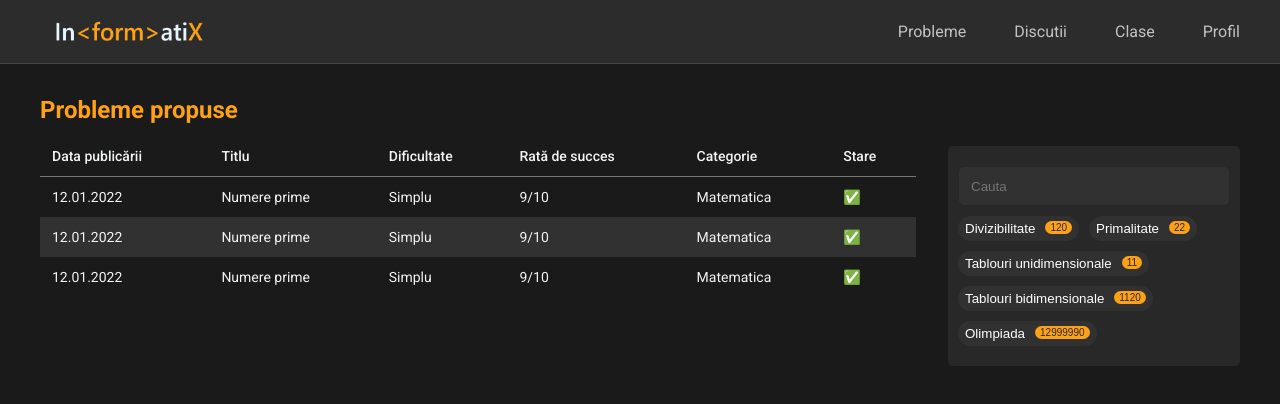
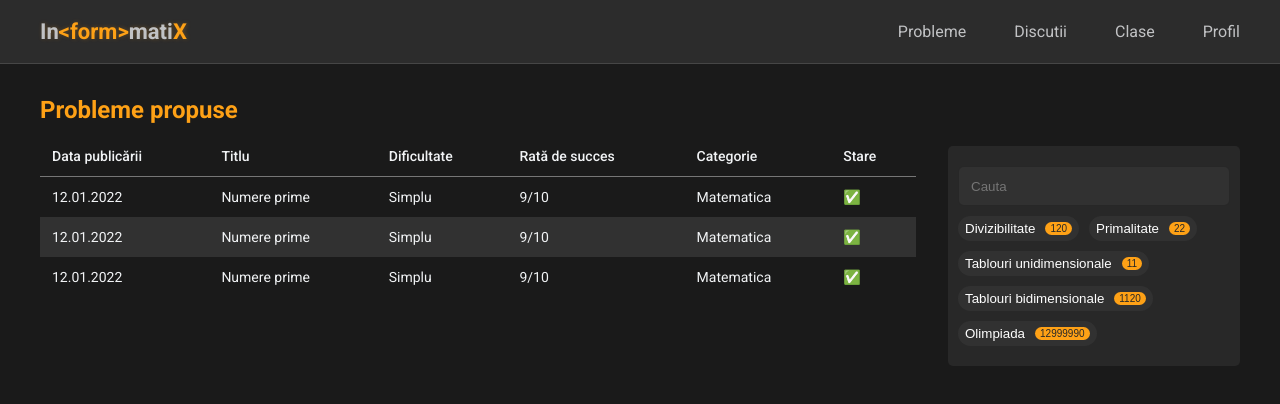
Before and after one commit to sandu-motelica/Informatix, a plain HTML site: page pages/problems.html in a window 1280 px wide. Shown: the top 404 px of the page. Drawn offline with Linux system fonts and the light colour scheme.

Commit message:
logo change

```diff
--- a/assets/styles/header.css
+++ b/assets/styles/header.css
@@ -16,9 +16,22 @@
   align-items: center;
 }
 
-.logo {
-  height: 100%;
-  object-fit: cover;
+.logo,
+.logo:link,
+.logo:visited {
+  font-size: 2.2rem;
+  font-weight: 700;
+  text-shadow: rgb(254, 161, 22, 0.25) 1px 0 4px;
+}
+
+.logo:hover,
+.logo:active {
+  text-shadow: rgb(254, 161, 22, 0.5) 1px 0 6px;
+  color: #d9dbdd;
+}
+
+.logo-color {
+  color: var(--secondary-color);
 }
 
 .nav-list {
--- a/assets/styles/main.css
+++ b/assets/styles/main.css
@@ -5,8 +5,8 @@
   --secondary-color: #fea116;
   --error-color: red;
   --dark-color: #1a1a1a;
-  --dark-color-2:#313131;
-  --dark-color-3:#282828;
+  --dark-color-2: #313131;
+  --dark-color-3: #282828;
   /* font colors */
   --light-color: #f1f3f5;
   --semilight-color: #c1c2c4;
--- a/assets/styles/problems.css
+++ b/assets/styles/problems.css
@@ -47,6 +47,7 @@
 
 .problems__tags-wrapper > button {
   display: flex;
+  align-items: center;
   background-color: var(--dark-color-2);
   color: var(--white-color);
   border: none;
--- a/pages/problems.html
+++ b/pages/problems.html
@@ -15,11 +15,19 @@
   <body>
     <header class="header">
       <div class="container header-main">
-        <img
+        <!-- <img
           class="logo"
           src="../assets/images/general/informatix_logo.png"
           alt="Logo pagina"
-        />
+        /> -->
+        <div>
+          <a href="#" class="logo"
+            >In<span class="logo-color">&lt;form&gt;</span>mati<span
+              class="logo-color"
+              >X</span
+            ></a
+          >
+        </div>
         <nav>
           <ul class="nav-list">
             <li><a href="">Probleme</a></li>
@@ -73,13 +81,28 @@
         </table>
       </section>
       <section class="problems__tags">
-        <input type="text" placeholder="Cauta" oninput="searchTag(event)"/>
+        <input type="text" placeholder="Cauta" oninput="searchTag(event)" />
         <div class="problems__tags-wrapper">
-          <button class="tag" data-name="Divizibilitate">Divizibilitate<div>120</div></button>
-          <button class="tag" data-name="Primalitate">Primalitate <div>22</div></button>
-          <button class="tag" data-name="Tablouri unidimensionale">Tablouri unidimensionale<div>11</div></button>
-          <button class="tag" data-name="Tablouri bidimensionale">Tablouri bidimensionale<div>1120</div></button>
-          <button class="tag" data-name="Olimpiada">Olimpiada<div>12999990</div></button>
+          <button class="tag" data-name="Divizibilitate">
+            Divizibilitate
+            <div>120</div>
+          </button>
+          <button class="tag" data-name="Primalitate">
+            Primalitate
+            <div>22</div>
+          </button>
+          <button class="tag" data-name="Tablouri unidimensionale">
+            Tablouri unidimensionale
+            <div>11</div>
+          </button>
+          <button class="tag" data-name="Tablouri bidimensionale">
+            Tablouri bidimensionale
+            <div>1120</div>
+          </button>
+          <button class="tag" data-name="Olimpiada">
+            Olimpiada
+            <div>12999990</div>
+          </button>
         </div>
       </section>
     </main>
```
